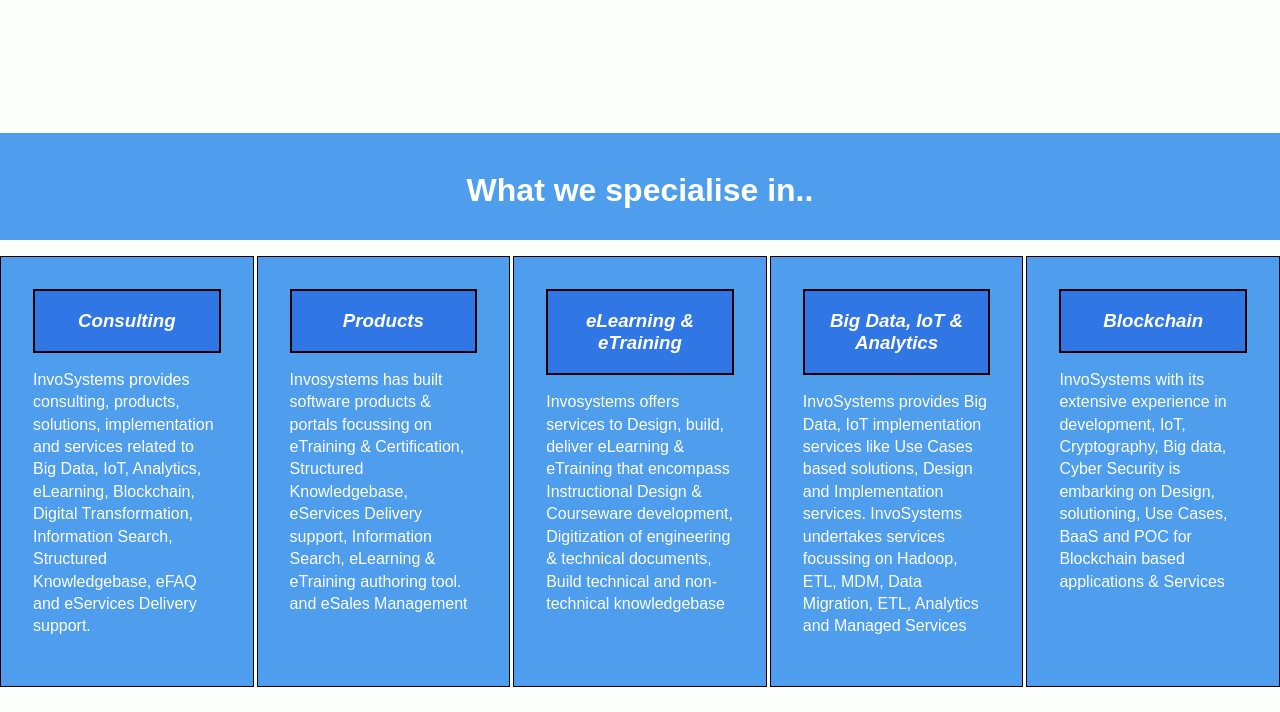
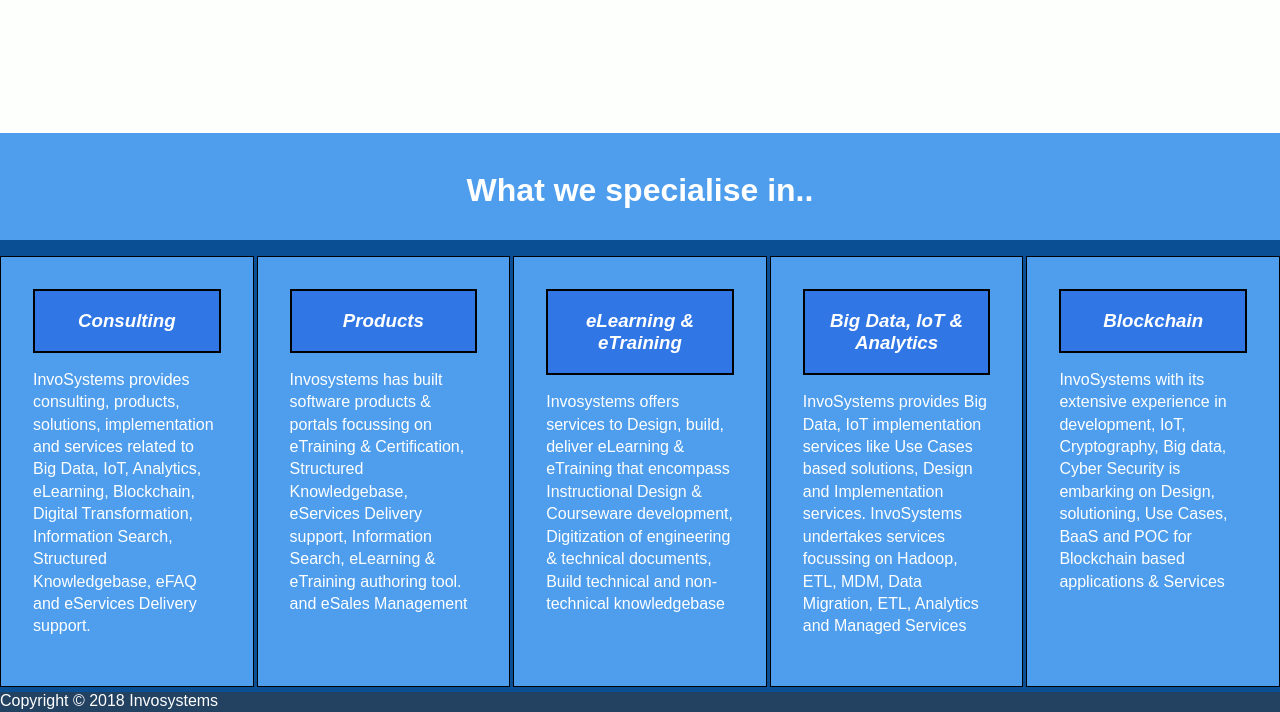
Before and after one commit to thenosewizard/InvoSystemsWebsite, a Flask app: page / in a window 1280 px wide. Shown: the part 477-1189 px from the top of the page. Run offline with Flask 2, Linux system fonts and the light colour scheme.

Commit message:
Added footer to the webpage

```diff
--- a/static/main.css
+++ b/static/main.css
@@ -67,6 +67,7 @@ body {
     grid-template-rows: 120px;
     grid-auto-rows: minmax(400px,auto);
     grid-gap : 3px;
+    background: rgb(10, 79, 148);
 
 }
 
@@ -102,11 +103,16 @@ body {
 .home-titles {
     text-align: center;
     font-style: italic;
+    font-weight: bold;
 }
 
 /* For the footer to be positioned at the bottom*/
-#main-footer {
-    position: static;
-    bottom: 0px;
-    margin-top: 10px;
+.main-footer {
+    position: absolute;
+    color: #ffffff;
+    height: 20px;
+    background-color: #38393b91;
+    bottom: 0;
+    right: 0;
+    left: 0;
 }
--- a/static/main.js
+++ b/static/main.js
@@ -1 +1 @@
-/* Javascript for a slideshow*/
+// For webpage transitions
--- a/templates/layout.html
+++ b/templates/layout.html
@@ -36,7 +36,9 @@
     {%block content%}{%endblock%}
 
     <!--Copyright-->
-    <!-- <footer id="main-footer">Copyright &copy; 2018 Invosystems</footer> -->
+    <div class="main-footer">
+        <footer>Copyright &copy; 2018 Invosystems</footer>
+    </div>
 
     <!--Script to run JS in the webpage-->
     <script src="{{url_for('static', filename = 'main.js')}}""></script>
```
Also changed, not shown: templates/home.html (+10 -0 lines).
